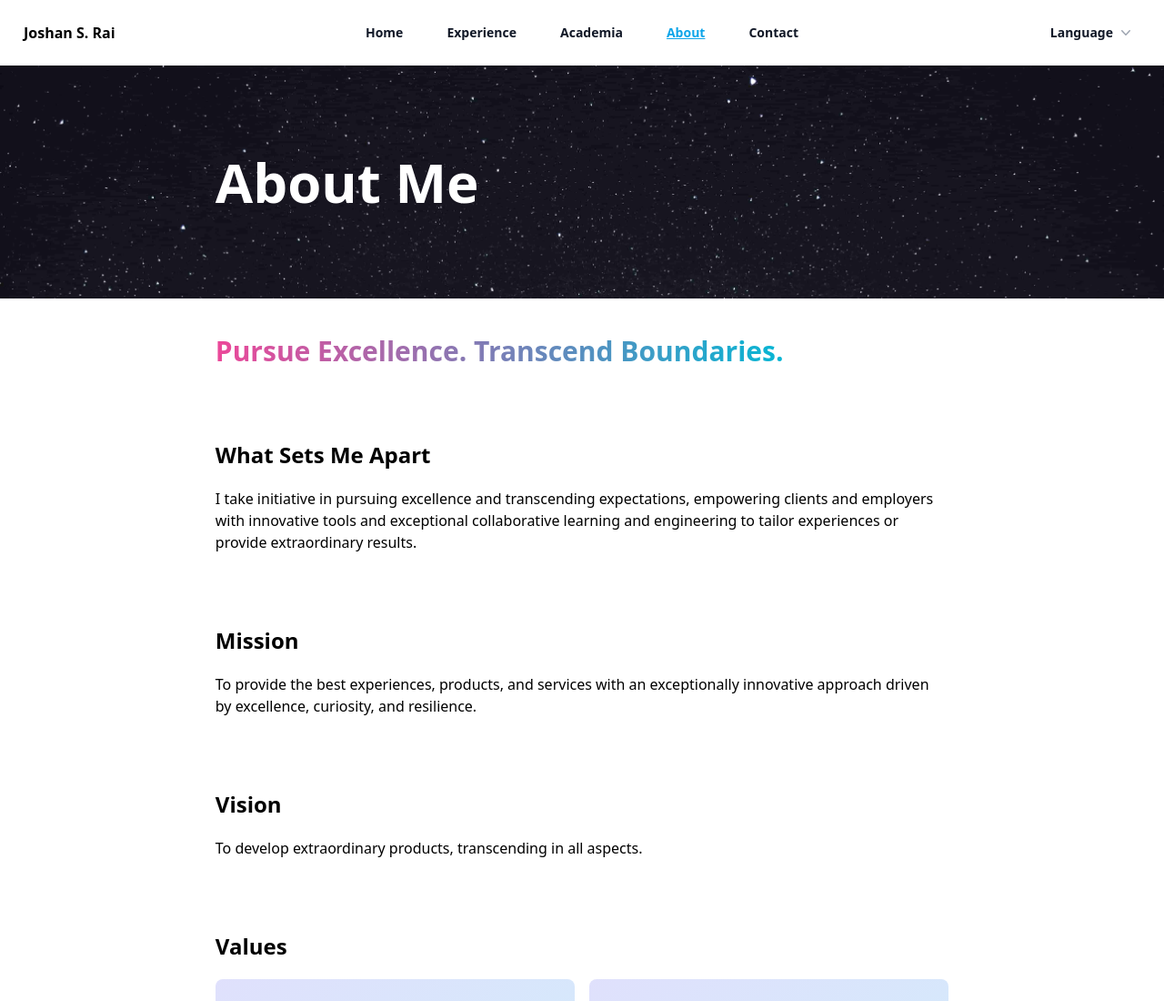
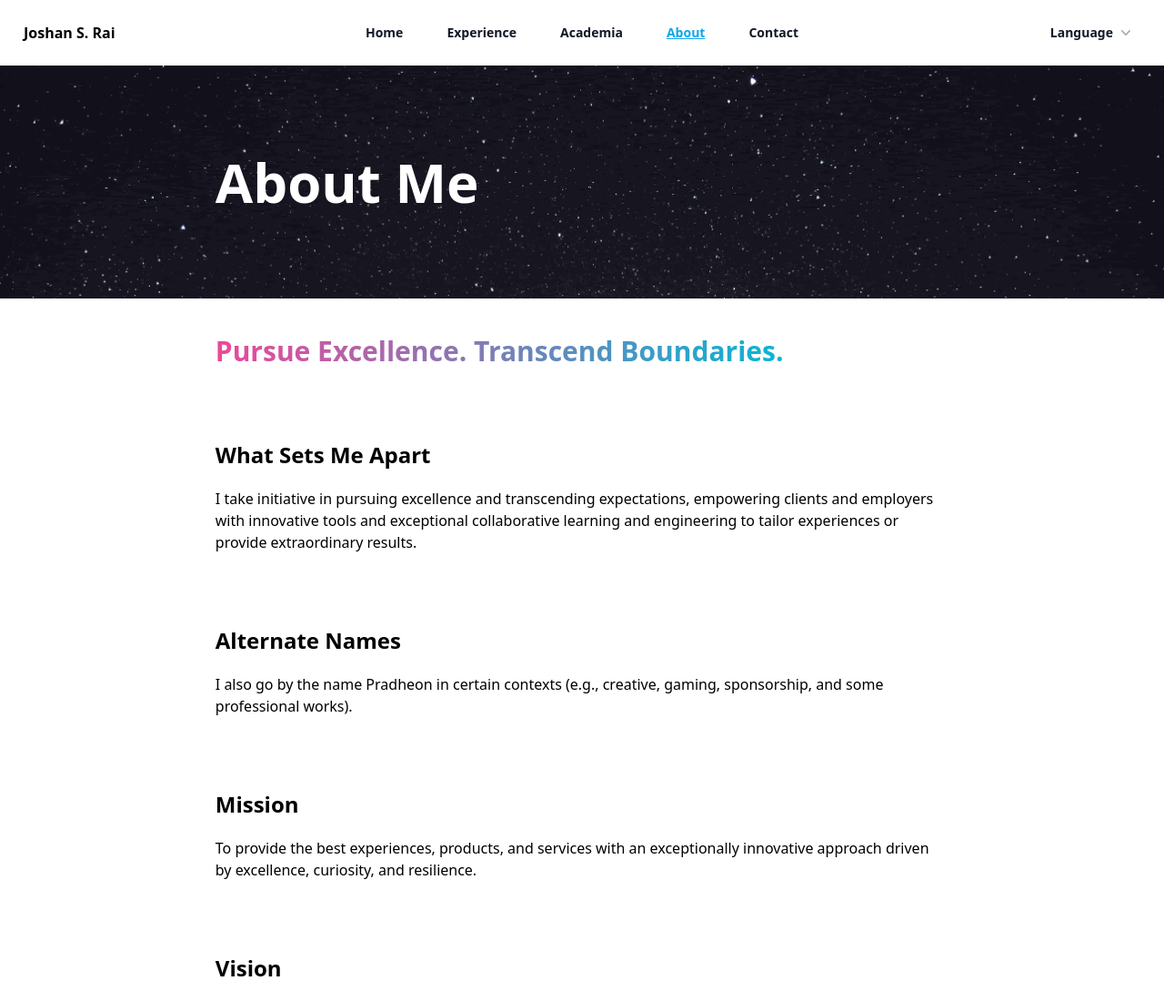
Before and after one commit to Pradheon/Pradheon.github.io, a website: page src/about.html in a window 1280 px wide. Shown: the top 1100 px of the page at 91% size. Drawn offline with Linux system fonts and the light colour scheme.

Commit message:
Added a line about alternate names in the section below "what sets me apart"

```diff
--- a/src/about.html
+++ b/src/about.html
@@ -129,6 +129,17 @@
                         <h2>What Sets Me Apart</h2>
                     </header>
                     <p>I take initiative in pursuing excellence and transcending expectations, empowering clients and employers with innovative tools and exceptional collaborative learning and engineering to tailor experiences or provide extraordinary results.</p>
+                </div>
+            </div>
+        </section>
+        <!-- Alternate Names Section -->
+        <section class="w-[calc(100%-32px)] mx-auto py-10 md:w-[calc(70%)] lg:w-[calc(63%)] h-full">
+            <div>
+                <div>
+                    <header class="text-2xl font-bold mb-5 flex items-end justify-between">
+                        <h2>Alternate Names</h2>
+                    </header>
+                    <p>I also go by the name Pradheon in certain contexts (e.g., creative, gaming, sponsorship, and some professional works).</p>
                 </div>
             </div>
         </section>
```
